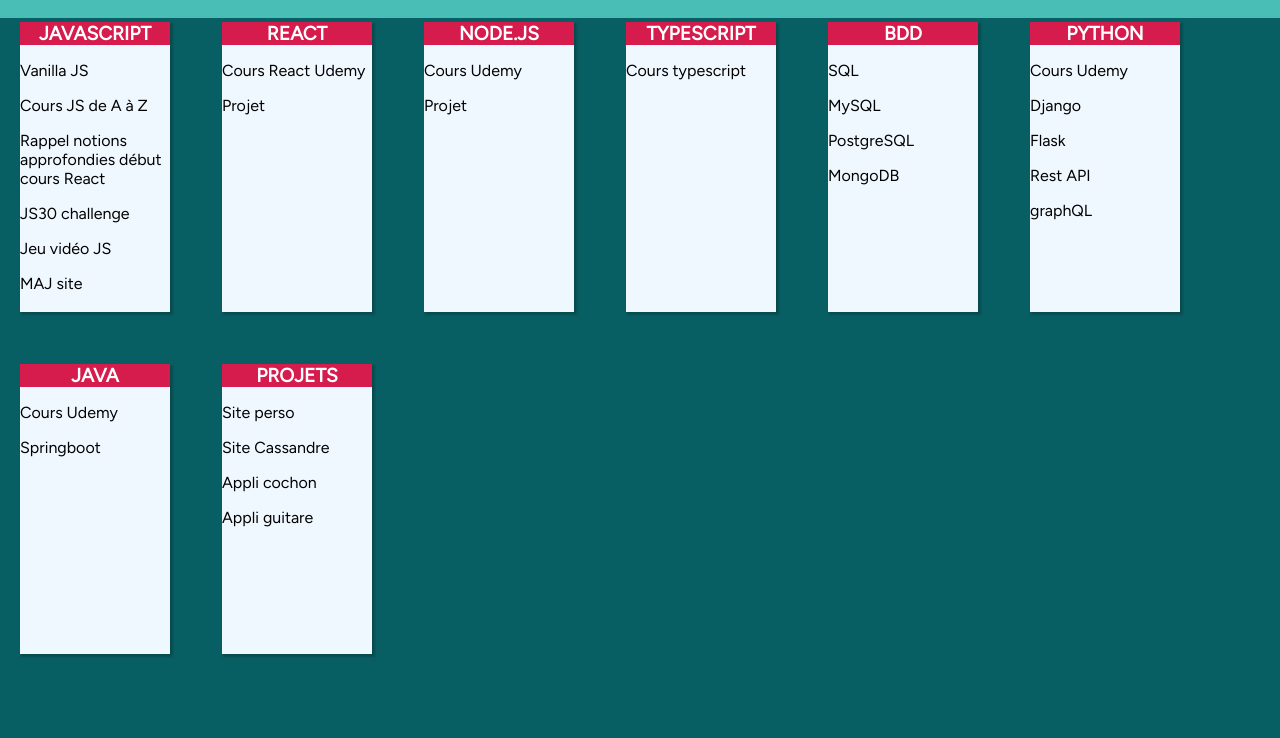
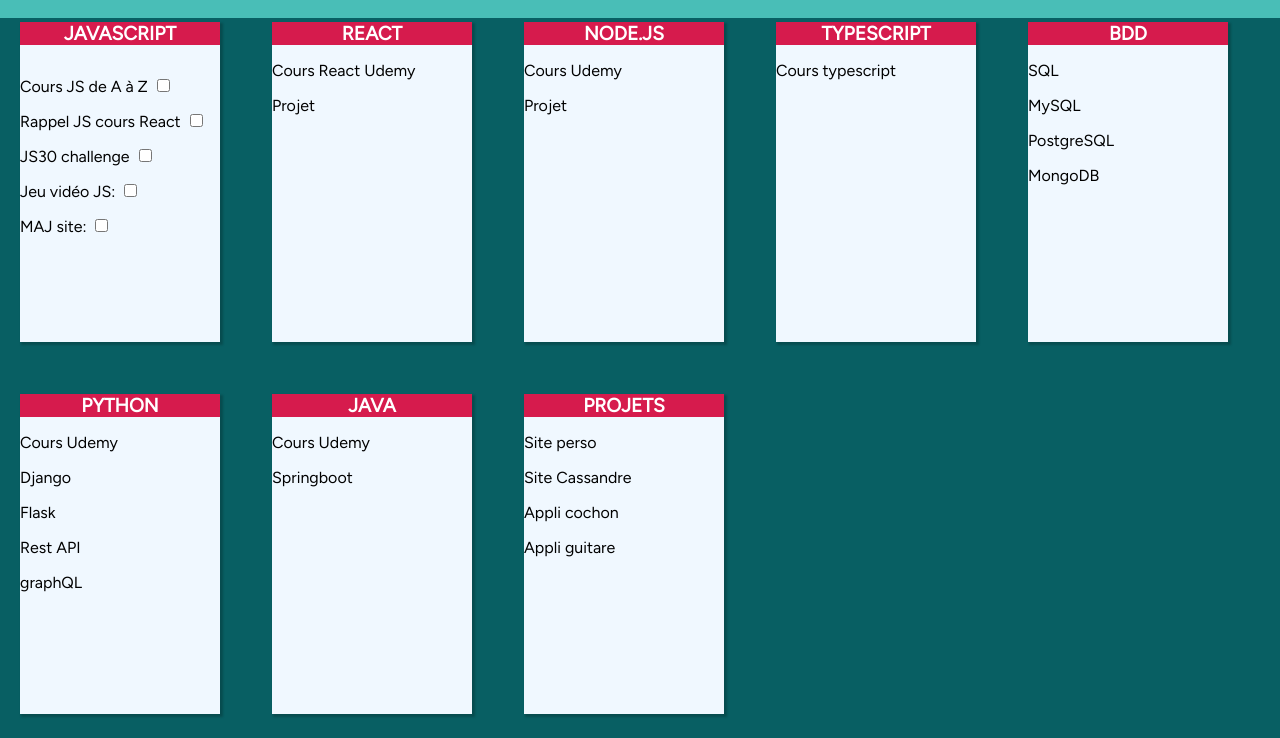
Before and after one commit to Reisorel/fastlearn, a plain HTML site: page Index.html in a window 1280 px wide. Shown: the part 62-800 px from the top of the page. Drawn offline with Linux system fonts and the light colour scheme.

Commit message:
index maj

```diff
--- a/Index.html
+++ b/Index.html
@@ -17,14 +17,40 @@
     <div class="contenu">
       <div class="container_sections_index">
         <div class="chapters">
-          <section class="JS">
+          <section class="indexJS">
             <h3>JAVASCRIPT</h3>
-            <p>Vanilla JS</p>
-            <p>Cours JS de A à Z</p>
-            <p>Rappel notions approfondies début cours React</p>
-            <p>JS30 challenge</p>
-            <p>Jeu vidéo JS</p>
-            <p>MAJ site</p>
+            <ul>
+              <li>
+                <label class="checkbox-label" for="coursJS">
+                  <p>Cours JS de A à Z</p>
+                </label>
+                <input type="checkbox" id="coursJS" class="checkbox">
+              </li>
+              <li>
+                <label class="checkbox-label" for="rappelNotions">
+                  <p>Rappel JS cours React</p>
+                </label>
+                <input type="checkbox" id="rappelNotions" class="checkbox">
+              </li>
+              <li>
+                <label class="checkbox-label" for="js30Challenge">
+                  <p>JS30 challenge</p>
+                </label>
+                <input type="checkbox" id="js30Challenge" class="checkbox">
+              </li>
+              <li>
+                <label class="checkbox-label" for="jeuVideoJS">
+                  <p>Jeu vidéo JS:</p>
+                </label>
+                <input type="checkbox" id="jeuVideoJS" class="checkbox">
+              </li>
+              <li>
+                <label class="checkbox-label" for="majSite">
+                  <p>MAJ site:</p>
+                </label>
+                <input type="checkbox" id="majSite" class="checkbox">
+              </li>
+            </ul>
           </section>
         </div>
 
--- a/styles.css
+++ b/styles.css
@@ -91,8 +91,8 @@ header {
   margin-top: 20px;
   margin-left: 20px;
   background-color: aliceblue;
-  height: 290px;
-  width: 150px;
+  height: 320px;
+  width: 200px;
   box-shadow: 2px 2px 2px 1px rgba(0, 0, 0, 0.2);
   align-self: flex-start;
 }
@@ -147,3 +147,23 @@ section {
   margin-top: auto;
   padding: auto;
 }
+
+.checkbox-label {
+  display: inline-flex; /* Utiliser flexbox */
+  align-items: center; /* Aligner les éléments verticalement */
+}
+
+.checkbox-label p {
+  margin-bottom: 0; /* Supprimer le margin-bottom de la balise <p> */
+}
+.checkbox {
+  margin-left: 5px; /* Ajouter un espace entre le texte et la case à cocher */
+}
+
+.indexJS {
+  padding-left: 0; /* Supprimer le padding à gauche de la section */
+}
+.indexJS ul {
+  list-style-type: none; /* Supprimer les puces de la liste */
+  padding: 0; /* Supprimer les marges intérieures de la liste */
+}
```
